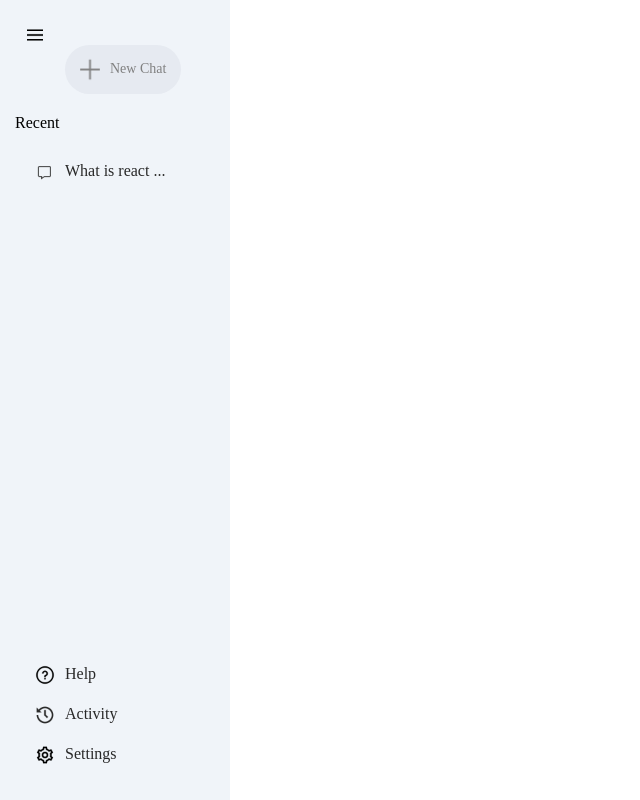
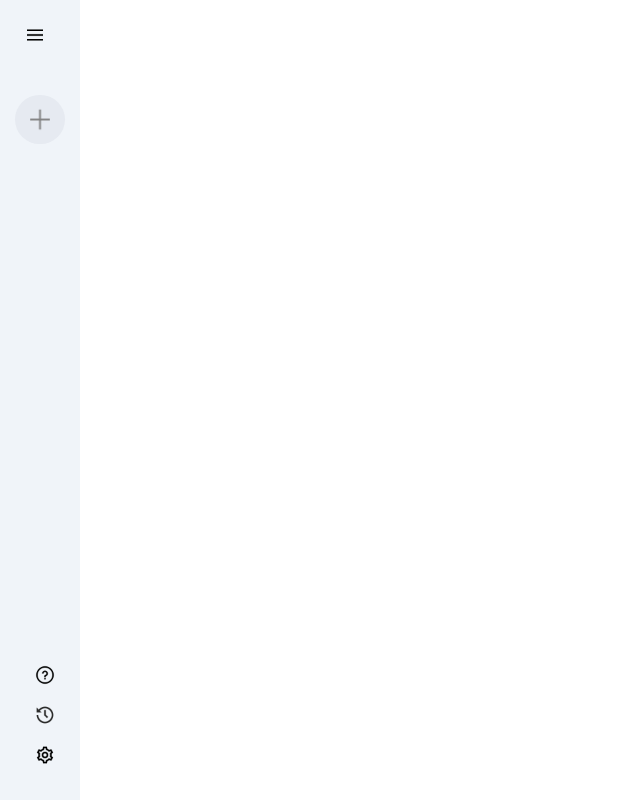
Before and after one commit to charles-ivy-wang/Google-2.0-Clone, a React (Vite) app: page / in a window 1280 px wide. Shown: the whole page, without its empty margins (0-640 px from the left). Built offline with nearby package versions, Linux system fonts and the light colour scheme.

Commit message:
Added extend functionality for menu

```diff
--- a/src/components/side_bar_comp/Sidebar.css
+++ b/src/components/side_bar_comp/Sidebar.css
@@ -18,7 +18,7 @@
 }
 
 .sidebar .new-chat{
-    margin-left: 50px;
+    margin-top: 50px;
     display: inline-flex;
     align-items: center;
     gap: 10px;
--- a/src/components/side_bar_comp/Sidebar.jsx
+++ b/src/components/side_bar_comp/Sidebar.jsx
@@ -1,18 +1,23 @@
 import React from 'react'
 import "./Sidebar.css"
 import {assets} from '../../assets/assets.js' // uploads the assets objects from the export const in the js file, since it assums assets is a js file, no need of .js tbh
+import { useState } from 'react'
 
 const Sidebar = () => {
-  return (
+
+    const [extended,setExtended] = useState(false)
+
+return (
     <div className='sidebar'>
         <div className="top">
-            <img className='menu' src={assets.menu_icon} alt="" />
+            <img onClick={()=>setExtended(prev=>!prev)} className='menu' src={assets.menu_icon} alt="" />
 
             <div className="new-chat">
                 <img src={assets.plus_icon} alt="" />
-                <p>New Chat</p>
+                {extended?<p>New Chat</p>:null}
             </div>
 
+            {extended?
             <div className="recent">
                 <p className='recent-title'>Recent</p>
                 <div className="recent-entry">
@@ -20,26 +25,27 @@
                     <p>What is react ...</p>
                 </div>
             </div>
+            :null}
         </div>
 
         <div className="bottom">
             <div className="bottom-items recent-entry">
                 <img src={assets.question_icon} alt="" />
-                <p>Help</p>
+                {extended?<p>Help</p>:null}
             </div>
 
             <div className="bottom-items recent-entry">
                 <img src={assets.history_icon} alt="" />
-                <p>Activity</p>
+                {extended?<p>Activity</p>:null}
             </div>
 
             <div className="bottom-items recent-entry">
                 <img src={assets.setting_icon} alt="" />
-                <p>Settings</p>
+                {extended?<p>Settings</p>:null}
             </div>
         </div>
     </div>
-  )
+)
 }
 
 export default Sidebar
```
